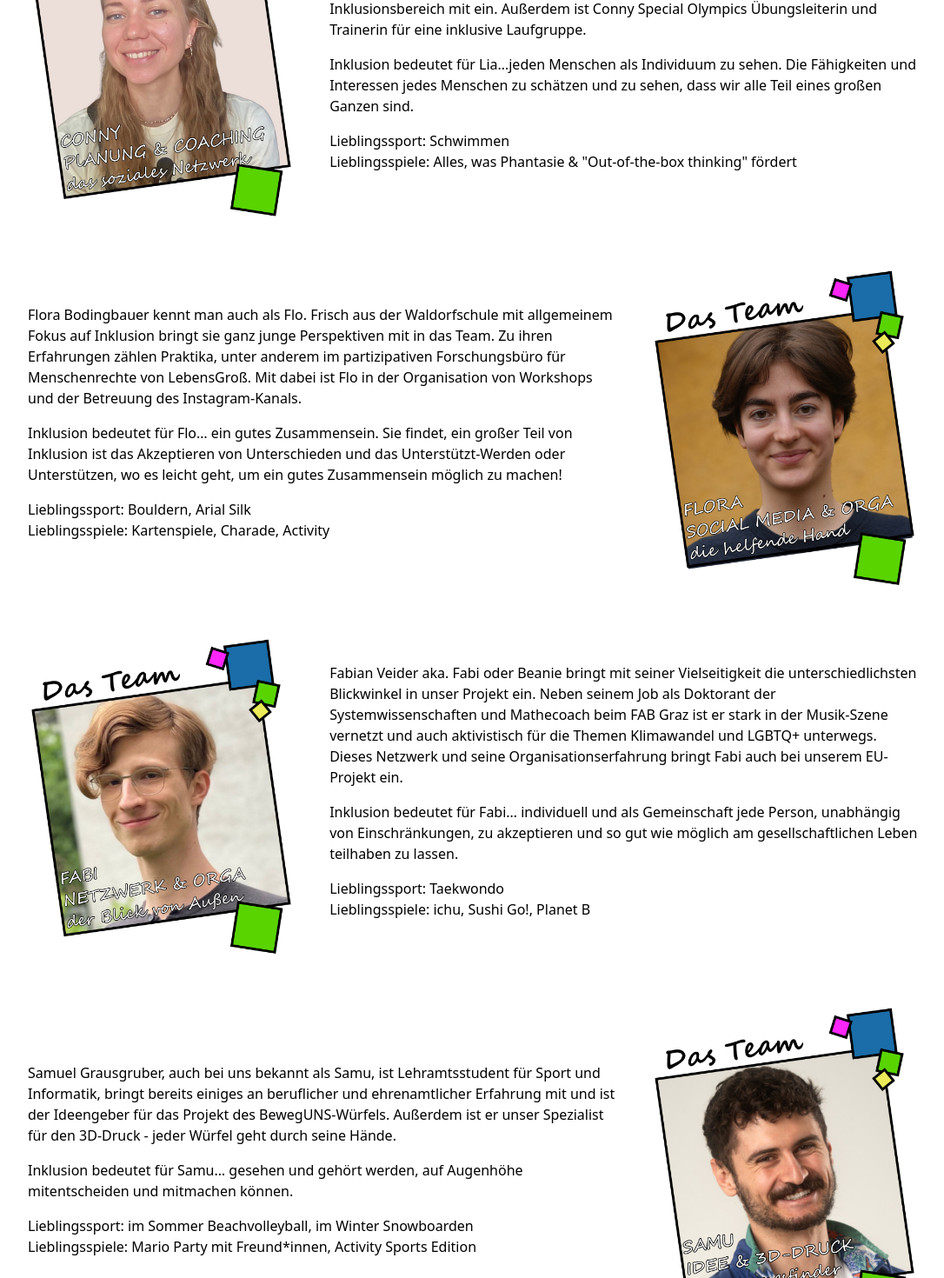
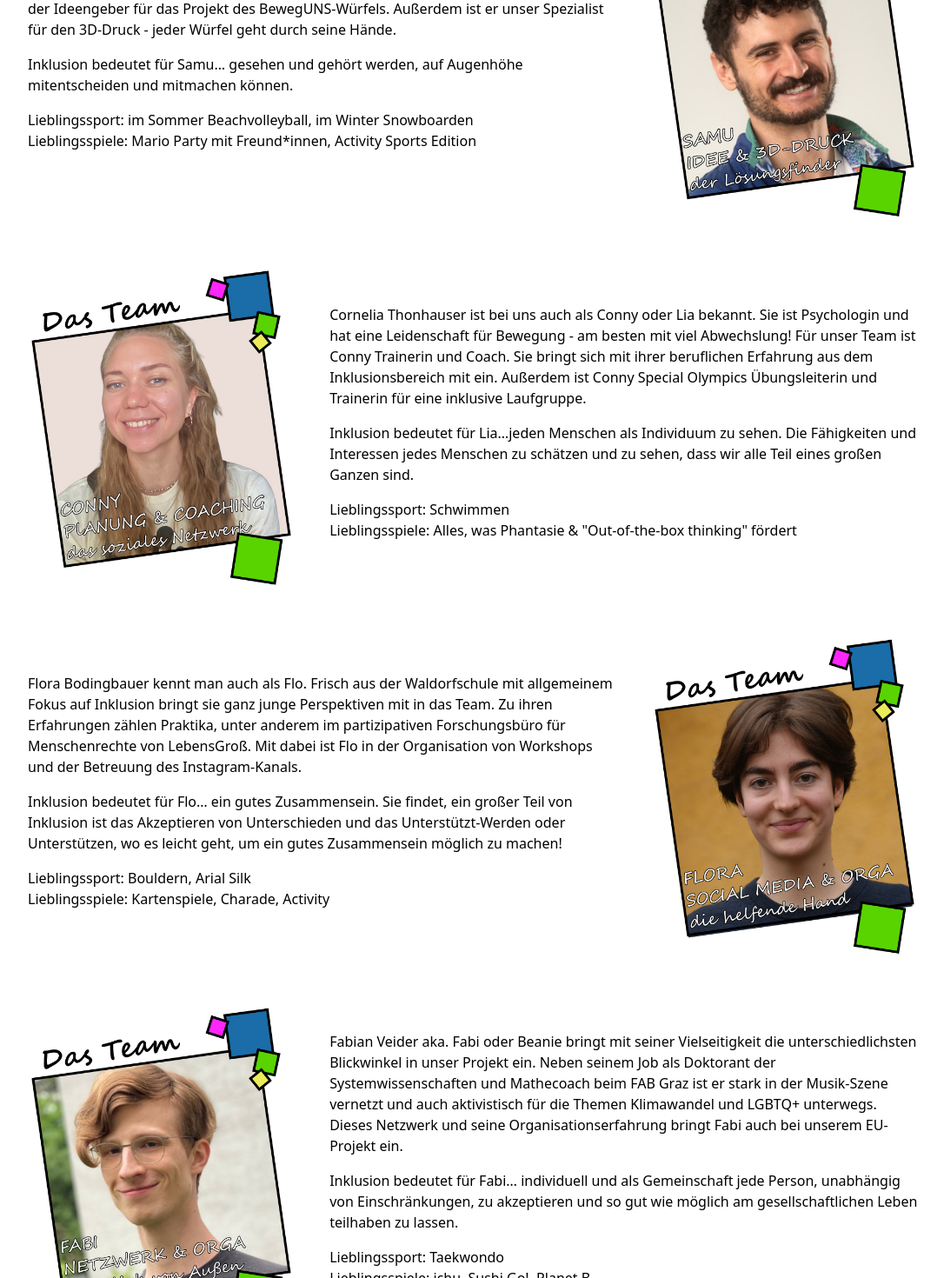
Before and after one commit to chranditho/beweguns-wuerfel, a SvelteKit app: page /ueber-uns in a window 1280 px wide. Shown: the part 420-1890 px from the top of the page at 87% size, without its empty margins (96-1182 px from the left). Built offline with nearby package versions, Linux system fonts and the light colour scheme.

Commit message:
change order of team members

```diff
--- a/src/routes/ueber-uns/+page.svelte
+++ b/src/routes/ueber-uns/+page.svelte
@@ -13,7 +13,8 @@
 		description: 'Valerie Seebacher, auch Valli genannt, ist Lehrerin und Lehramtsstudentin für Sport, Inklusive Pädagogik und Deutsch. Zu ihren Erfahrungen zählen außerdem jahrelange Trainer- und Vorstandstätigkeiten sowie ihre Selbstständigkeit im Designbereich. Im Team ist Valli für die kreativen Aufgaben wie das Corporate Design (Logo, Instagram, Website) und den Strukturaufbau zuständig.',
 		inclusionDefinition: 'Inklusion bedeutet für Valli… Vielfalt anzuerkennen, Solidarität zu zeigen, Chancengerechtigkeit zu fordern und an das Gute in jedem Menschen zu glauben.',
 		favoriteSports: 'Tanzen, Akrobatik',
-		favoriteGames: 'Puzzle, Gemeinschaftsspiele und Real Life Games'
+		favoriteGames: 'Puzzle, Gemeinschaftsspiele und Real Life Games',
+		reverse: true
 	};
 	let fabi = {
 		imageSrc: fabiImgSrc,
@@ -57,17 +58,15 @@
 		description: 'Christoph Thonhauser, auch bekannt als Chrisi, studiert Computer Science and Digital Communication und ist leidenschaftlicher Programmierer mit mehreren Jahren Berufserfahrung in der Webentwicklung. Sein Aufgabenbereich im Team ist die digitale Kommunikation des Projektes und die Website-Entwicklung.',
 		inclusionDefinition: 'Inklusion bedeutet für Chrisi… Zugänge für alle zu schaffen und das aktive Miteinbeziehen von Menschen in einem Umfeld ohne Ausgrenzung oder Benachteiligung.',
 		favoriteSports: 'Beachvolleyball',
-		favoriteGames: 'Mario Kart mit FreundInnen',
-		reverse: true
-
+		favoriteGames: 'Mario Kart mit FreundInnen'
 	};
 </script>
 <h1 class="text-3xl font-bold mb-6">Über Uns</h1>
 <div class="space-y-10">
+	<TeamMember {...sam}></TeamMember>
 	<TeamMember {...conny}></TeamMember>
 	<TeamMember {...flo}></TeamMember>
 	<TeamMember {...fabi}></TeamMember>
-	<TeamMember {...sam}></TeamMember>
 	<TeamMember {...valli}></TeamMember>
 	<TeamMember {...chrisi}></TeamMember>
 </div>
```
